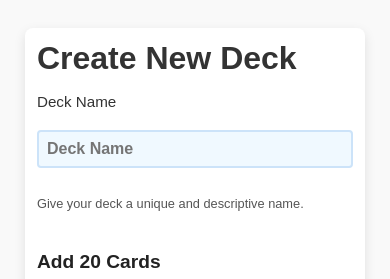
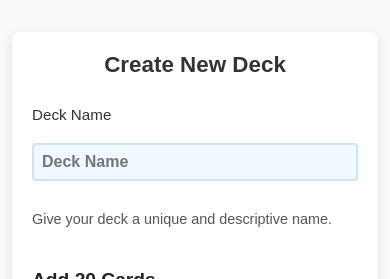
Before and after one commit to mwiginton/pokemon-tcg-pocket-match-gen-app, a Next.js app: page /deck/new in a window 390 px wide. Shown: the top 279 px of the page. Built offline with nearby package versions, Linux system fonts and the light colour scheme; no server answers.

Commit message:
improve display of contact/support page

```diff
--- a/src/styles/layout.module.css
+++ b/src/styles/layout.module.css
@@ -433,6 +433,49 @@
 
 @media (max-width: 640px) {
   .footerContainer {
-    padding-right: 84px; /* 48px button + ~36px breathing room */
+    padding-right: 84px;
   }
 }
+
+.buttonRow {
+  margin-top: 2rem;
+  display: flex;
+  gap: 1rem;
+  justify-content: center;
+}
+
+@media (max-width: 640px) {
+  .buttonRow {
+    flex-direction: column;
+    gap: 0.75rem;
+  }
+
+  .buttonRow a,
+  .buttonRow button {
+    width: 100%;
+    font-size: 0.95rem;
+    padding: 0.85rem 1rem;
+  }
+
+  .card {
+    width: 100%;
+    max-width: 420px;
+    padding: 1.25rem;
+  }
+
+  .card h1 {
+    font-size: 1.4rem;
+    margin-bottom: 0.75rem;
+    text-align: center;
+  }
+
+  .card p,
+  .card li {
+    font-size: 0.9rem;
+    line-height: 1.4;
+  }
+
+  .page {
+    padding: 1.25rem 0.75rem;
+  }
+}
```
Also changed, not shown: src/app/support/page.tsx (+13 -6 lines).
